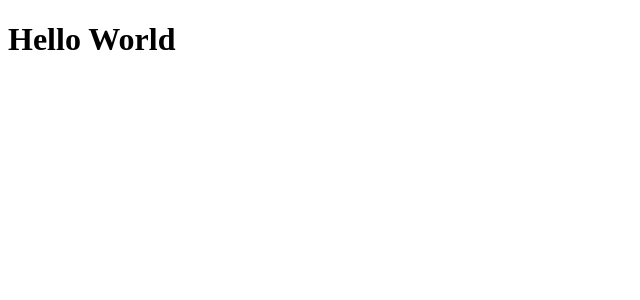
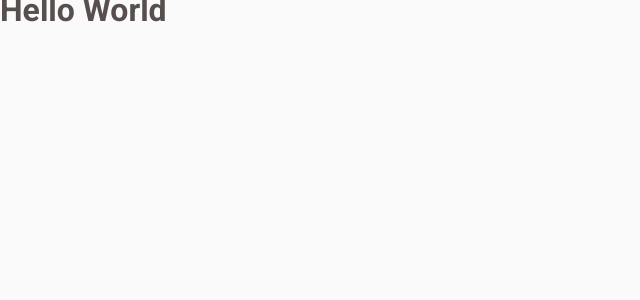
Before and after one commit to samuel-cabral/coffee-delivery, a React (Vite) app: page / in a window 1280 px wide. Shown: the top 300 px of the page, without its empty margins (0-640 px from the left). Built offline with nearby package versions, Linux system fonts and the light colour scheme.

Commit message:
feat: apply global style

```diff
--- a/src/App.tsx
+++ b/src/App.tsx
@@ -1,7 +1,12 @@
+import { ThemeProvider } from 'styled-components'
+import { GlobalStyle } from './styles/global'
+import { defaultTheme } from './styles/theme/default'
+
 export function App() {
   return (
-    <div>
+    <ThemeProvider theme={defaultTheme}>
       <h1>Hello World</h1>
-    </div>
+      <GlobalStyle />
+    </ThemeProvider>
   )
 }
```
